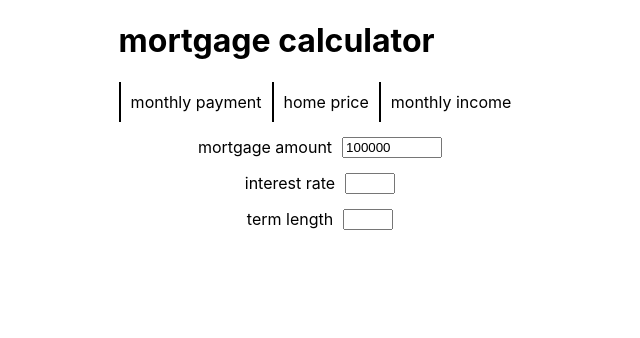
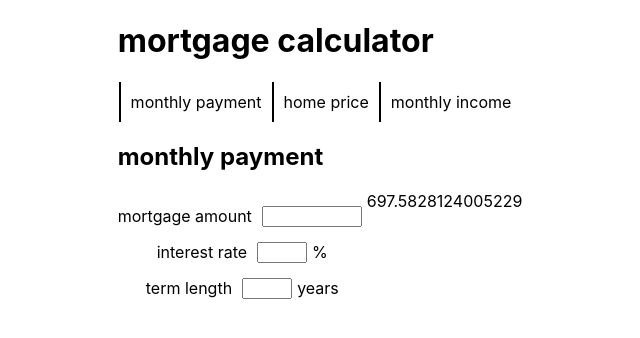
Before and after one commit to psych0sykes/mortgage-calculator, a Next.js app: page / in a window 1280 px wide. Shown: the top 338 px of the page, without its empty margins (320-960 px from the left). Built offline with nearby package versions, Linux system fonts and the light colour scheme.

Commit message:
Added handleParams function to add form values to the param state. Added calculatePayment function to cacluate the payment amount and save it statefully.

```diff
--- a/components/Form/Input/index.js
+++ b/components/Form/Input/index.js
@@ -24,7 +24,8 @@ export default function CenterInput(props) {
     return (
       <div style={style}>
           <div style={{marginRight: "10px"}}>{props.label}</div>
-          <input attr={props.label} type={props.type} style={inputStyle} onChange={props.cb} value={props.value}></input>
+          <input attr={props.label} type={props.type} style={inputStyle} onChange={props.cb} value={props.value}/>
+          <div style={{marginLeft: "5px"}}>{props.tail}</div>
       </div>
     )
   };
--- a/components/tabs/payment/index.js
+++ b/components/tabs/payment/index.js
@@ -1,11 +1,52 @@
-import Section from
+import {useState, useEffect} from "react";
+import Section from "../../Section";
+import Input from "../../Form/Input";
 
-export default function Home() {
+export default function Payment() {
+  const [params,setParams] = useState({P: 250000,r: 0.03,n: 30});
+  const [mortgagePayment,setMortgagePayment] = useState();
+
+  // M = P[r(1+r)^n/((1+r)^n)-1)]
+
+  const calculatePayment = (principal,interest,term) => {
+    const p = principal;
+    const r = interest / 100 / 12;
+    const n = term * 12;
+
+    const payment = p * ((r * ((1 + r) ** n))/(((1 + r) ** n) - 1))
+    console.log(p + "[" + r + "(1 + " + r + ")^" + n + "/((1+" + r + ")^" + n + ")-1)]");
+    console.log((0.0025 * (1 + 0.0025)))
+    setMortgagePayment(payment)
+  }
+
+  const handleParams = (title,value) => {
+    let newParams = {
+      ...params,
+      [title]: value,
+    };
+    setParams(newParams)
+  }
+
+  useEffect(() => {
+    calculatePayment(params.P,params.r,params.n);
+  });
+
+
     return (
       <div>
-        <h1>
+        <h2>
           monthly payment
-        </h1>
+        </h2>
+        <Section>
+              <form>
+                <Input label="mortgage amount" size="medium" type="number" cb={(event)=>handleParams("P",event.target.value)}/>
+                <Input label="interest rate" tail="%" size="small" type="number" cb={(event)=>handleParams("r",event.target.value)}/>
+                <Input label="term length" tail="years" size="small" type="number" cb={(event)=>handleParams("n",event.target.value)}/>
+              </form>
+              <div>
+                {mortgagePayment}
+              </div>
+          </Section>
       </div>
     )
   }
--- a/pages/index.js
+++ b/pages/index.js
@@ -2,10 +2,9 @@ import Section from "../components/Section";
 import Input from "../components/Form/Input";
 import {useState} from "react";
 import useFormatNumber from "../hooks/useFormatNumber";
+import Payment from "../components/Tabs/Payment";
 
 export default function Home() {
-
-  const [mortgageAmount,setMortgageAmount] = useState(100000)
 
   return (
     <div>
@@ -19,11 +18,7 @@ export default function Home() {
               <div className="navTab">monthly income</div>
           </Section>
           <Section>
-              <form>
-                <Input label="mortgage amount" size="medium" type="number" cb={(event)=>setMortgageAmount(event.value)} value={mortgageAmount}/>
-                <Input label="interest rate" size="small" type="number"/>
-                <Input label="term length" size="small" type="text"/>
-              </form>
+            <Payment/>
           </Section>
       </Section>
     </div>
```
Also changed, not shown: components/tabs/Affordabie/index.js (renamed from components/tabs/price/index.js).
